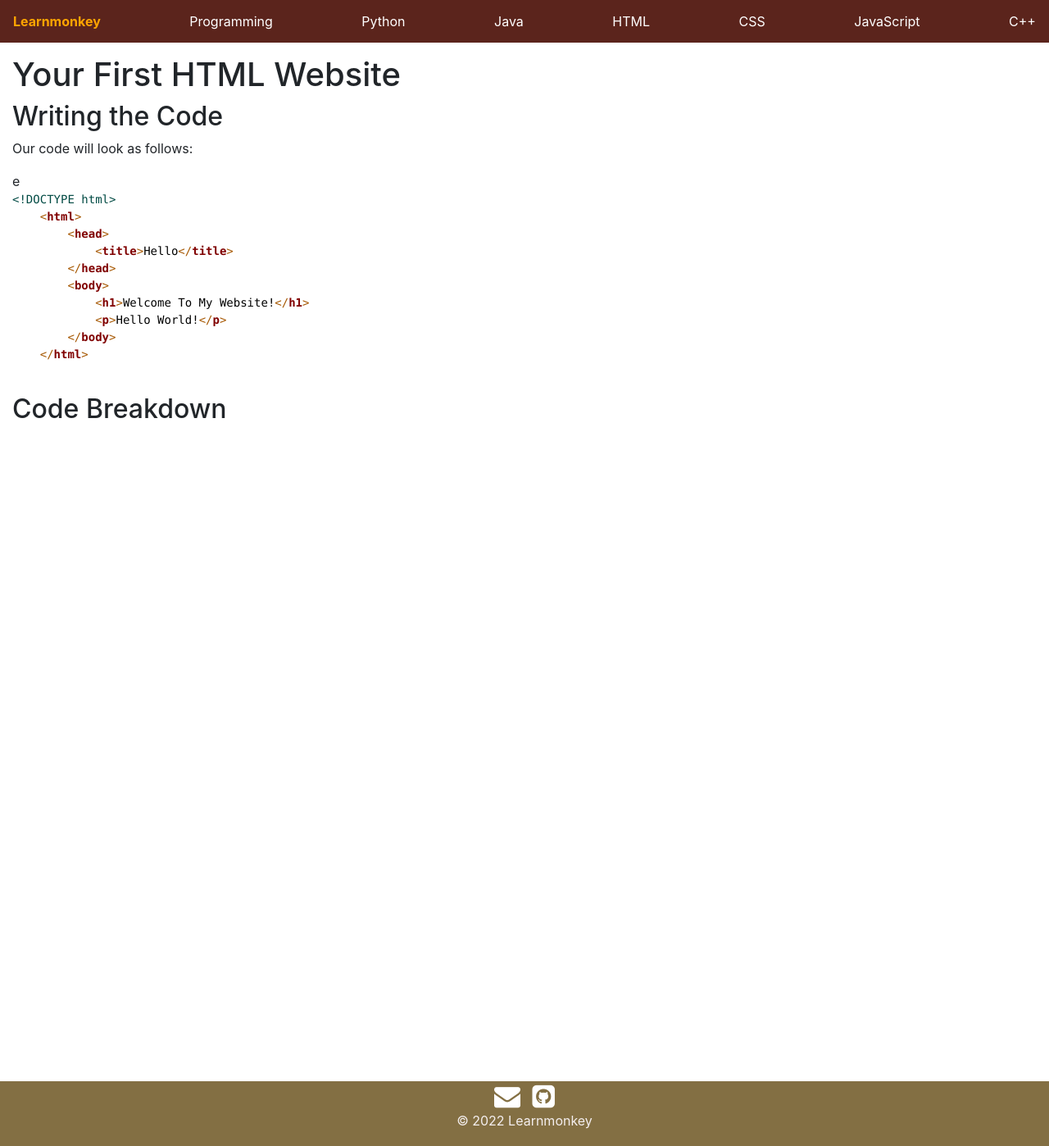
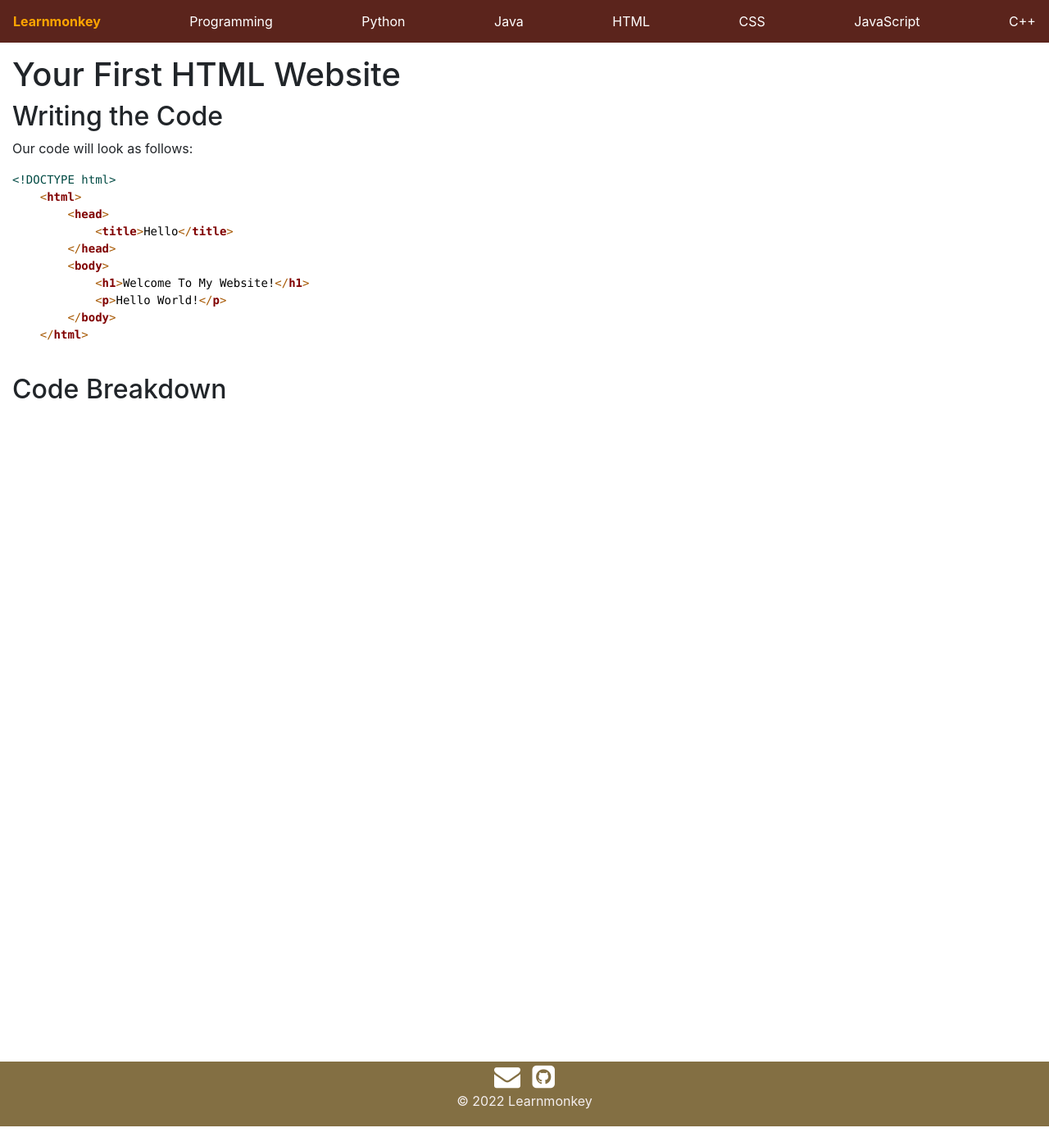
Before and after one commit to learnmonkey/learnmonkey.github.io, a Jekyll site: the page built from programming/html/your-first-html-website.html, in a window 1280 px wide and 1398 px high. Shown: the whole window at 82% size. Built offline with Jekyll 4.4.1, drawn with Linux system fonts in a browser that asks for light colours.

Commit message:
remove "e"

```diff
--- a/programming/html/your-first-html-website.html
+++ b/programming/html/your-first-html-website.html
@@ -8,7 +8,7 @@ layout: default
 
 <section>
     <h2>Writing the Code</h2>
-    <p>Our code will look as follows: </p>e
+    <p>Our code will look as follows: </p>
     <pre style="color:#000000;background:#ffffff;"><span style="color:#004a43; ">&lt;!DOCTYPE html&gt;</span>
     <span style="color:#a65700; ">&lt;</span><span style="color:#800000; font-weight:bold; ">html</span><span style="color:#a65700; ">&gt;</span>
         <span style="color:#a65700; ">&lt;</span><span style="color:#800000; font-weight:bold; ">head</span><span style="color:#a65700; ">&gt;</span>
```
